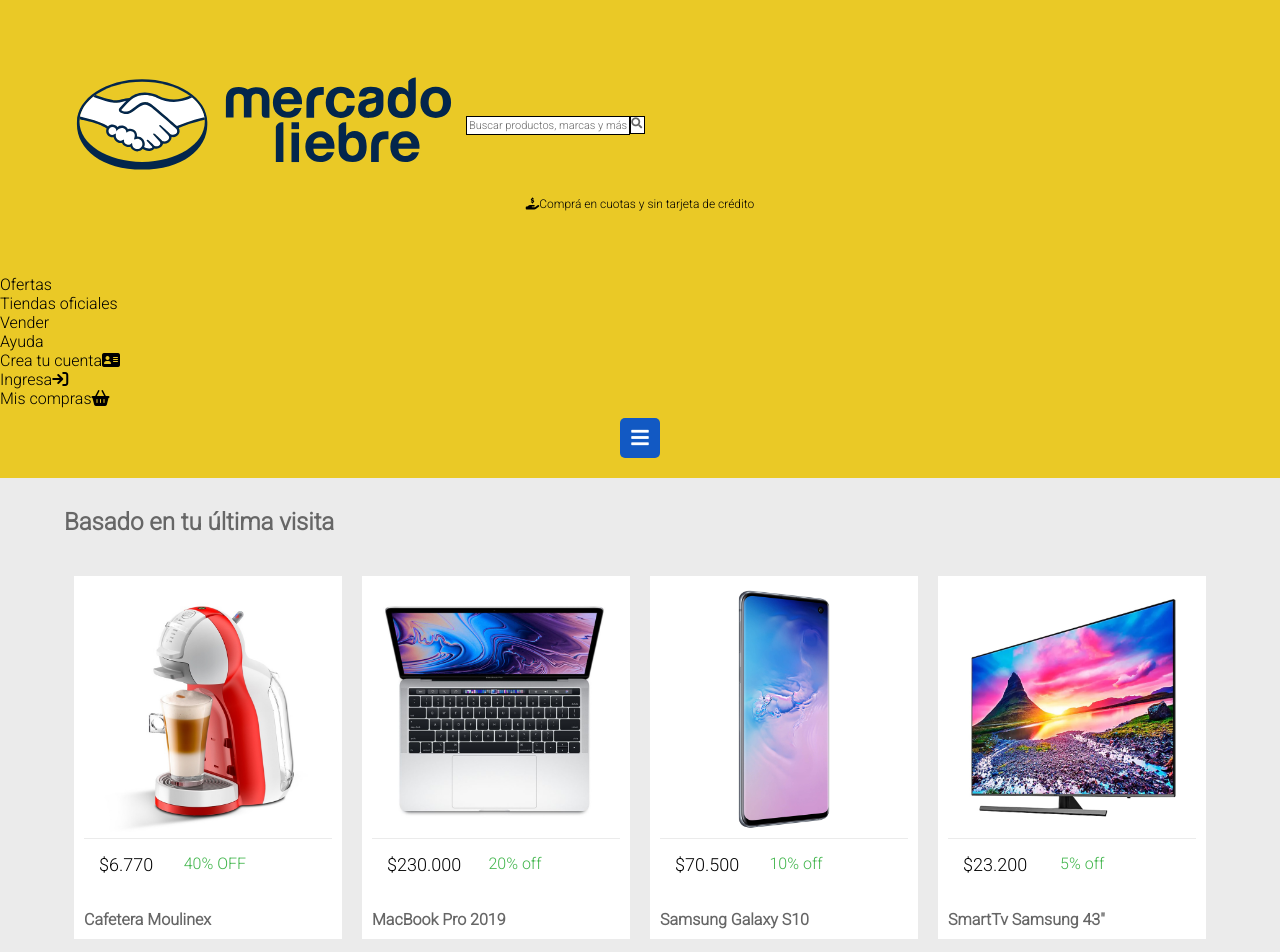
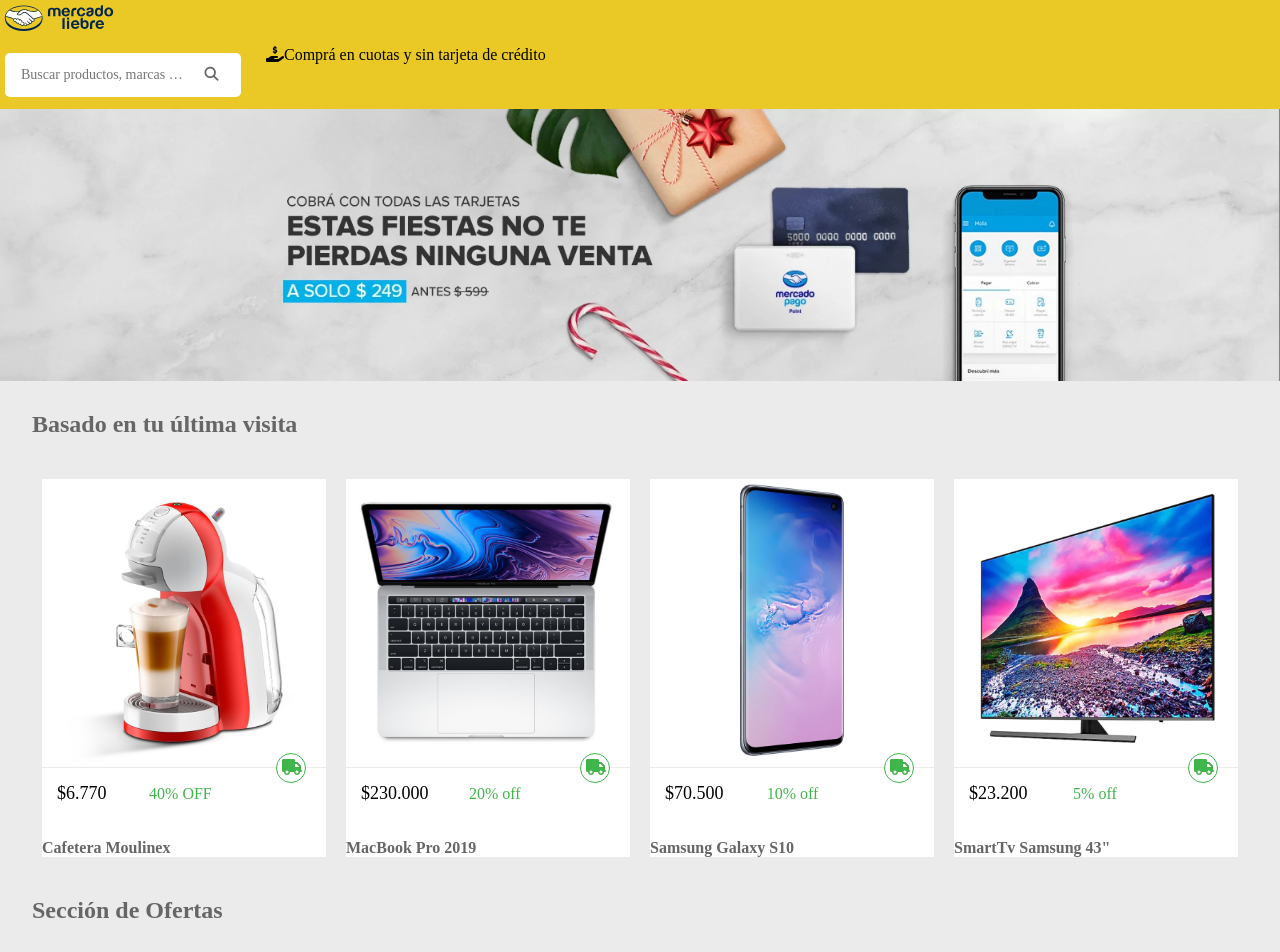
Before and after one commit to JoseGarcia182/Mercado-Liebre, a website: page views/home.html in a window 1280 px wide. Shown: the top 952 px of the page. Drawn offline with Linux system fonts and the light colour scheme.

Commit message:
seguimos arreglando estilos

```diff
--- a/public/css/style.css
+++ b/public/css/style.css
@@ -4,101 +4,242 @@
   box-sizing: border-box;
 }
 
-body{
-  font-family: "Roboto", sans-serif;
-  background-color: #ebebeb;
-}
+
+/*header*/
 
 header{
   background-color: #EAC926;
+  padding: 0;
 }
 
-.logo{
-  width: 100px;
+.top-header {
+  display: flex;
+  align-items: center;
+  justify-content: space-evenly;
+  flex-wrap: wrap;
+}
+.logo {
+  max-width: 300px;
+  padding: 1.5%;
+  width: 48%;
 }
 
 
-h3{
+.container-search{
+  display: flex;
+  align-items: center;
+  justify-content: space-around;
+  width: 100vw;
+}
+
+.container {
+  width: 100%;
+  padding: 5px;
+  display: flex;
+  align-items: center;
+  justify-content: center;
+  margin-top: 3%;
+  margin-bottom: 3%;
+}
+
+form.search-bar {
+  flex-grow: 7;
+  width: 100%;
+  display: flex;
+  align-items: center;
+  border-radius: 5px;
+  padding: 8px 10px;
+  background-color: white;
+}
+
+.search-bar input {
+  flex: 1;
+  border: none;
+  font-size: 15px;
+  color: #666666;
+  overflow: hidden;
+  white-space: nowrap;
+  text-overflow: ellipsis;
+  padding: 6px;
+  float: left;
+  width: 80%;
+  background: white;
+  border-radius: 8px 0 0 8px;
+}
+
+
+.search-bar button {
+  background-color: white;
+  border: none;
+  border-radius: 5px;
+  color: #666666;
+  transition: all 200ms;
+  float: left;
+  width: 18%;
+  padding: 6px;
+  font-size: 12px;
+  cursor: pointer;
+  border-radius: 0 8px 8px 0;
+  border-left: none;
+
+}
+
+.search-bar .nav-search-btn:hover {
+  color: #0022aa;
+}
+
+#subtt{
+  font-size: 16px;
+  margin: 20px;
+  text-align: center;
+}
+
+.burger-menu {
+  display: flex;
+  justify-content: center;
+
+}
+
+.burger-menu i {
+  display: flex;
+  justify-content: center;
+  align-items: center;
+  color: white;
+  background-color: #104aa2;
+  padding: 5px;
+  margin: auto;
+  width: 46px;
+  height: 46px;
+  font-size: 22px;
+  border-radius: 10%;
+  margin-bottom: 5px;
+}
+
+.banner {
+  width: 100vw;
+}
+
+section.banner img {
+  display: flex;
+  flex-wrap: wrap;
+  margin: 0px;
+  width: 100%;
+}
+
+.main-navbar {
+  display: none;
+}
+.main-navbar ul{
+  list-style: none;
+  margin: 0;
+  padding: 0;
+}
+.main-navbar a{
+  text-decoration: none;
+  color: #222222;
+  display: inline-block;
+  padding: 5px 0;
+  font-size: 12px;
+}
+
+
+
+/*main*/
+main {
+  width: 95%;
+  margin: auto;
+}
+
+body {
+  background-color: #ebebeb;
+}
+p {
+  font-size: 12px;
+}
+h3 {
   font-size: 24px;
 }
 
-p{
-  font-size: 12px;
+
+.titulares{
+  font-size: 24px;
+  margin: 30px 0px;
+  color: #666666;
 }
 
-div.top-header{
+section article .main-product{
+  width: 100%;
+  border-top: #ebebeb 1px solid;
+  padding: 15px;
+  position: relative;
   display: flex;
-  flex-wrap: wrap;
-  padding: 5%;
+  align-items: center;
+
 }
 
-header div.top-header p{
-  width: 100%;
-  text-align: center;
-  margin-top: 10px;
+.products{
+  display: flex;
+  flex-direction: column;
 }
 
-header div.logo,
-header .form{
-  width: 50%;
+
+main section .product{
+  margin: 10px;
+  background-color: #fff;
+  box-shadow: none;
 }
 
-header div.logo{
-  padding: 10px;
-  width: 400px;
-}
-header .form{
-  display: flex;
-  align-items: center;
-  padding: 2px;
-  font-size: 11px;
-}
-header nav{
-  font-size: 12px;
-  margin-left: 20px;
+main section article .product-picture{
+  width: 100%;
 }
 
-header ul li{
-  list-style-type: none;
+main section article .Descrip{
+  font-size: 16px;
+  font-weight: bold;
+  color: #666666;
+  margin: 20px 0px 0px 0px;
+  display: none;
   }
 
-header ul li a{
-  text-decoration: none;
-  color: #000;
+
+main section .main-product {
+  display: flex;
 }
 
-header .form .input{
-  background-color: #FFF;
-  border: 1px solid #000;
-  outline: none;
-  color: #666;
-  padding: 2px;
+main article .main-product .Precios {
+  flex-grow: 0.3;
+  font-size: 18px;
 }
 
-header .form .submit{
-  background-color: #FFF;
-  border: 1px solid #000;
-  color: #666;
-  width: 15px;
-  height: 18px;
+main article .main-product .Descuentos {
+  flex-grow: 0.7;
+  font-size: 16px;
+  color: #40b54b;
 }
 
-div.burger-menu{
-  text-align: center;
+
+main section article div i {
+  display: block;
+  font-size: 16px;
+  width: 30px;
+  height: 30px;
+  color: #40b54b;
+  padding: 5px;
+  border: #40b54b 1px solid;
+  background-color: #fff;
+  border-radius: 50%;
+  position: absolute;
+  right: 20px;
+  top: -15px;
+  transition: transform 400ms;
 }
 
-div.burger-menu i{
-  background-color: #1259c3;
-  color: white;
-  text-align: center;
-  font-size: 20px;
-  border-radius: 5px;
-  height: 40px;
-  width: 40px;
-  margin: 10px 0px 20px 0px;
-  padding: 10px;
+
+main section article div i:hover {
+  transform: rotateZ(-90deg);
 }
 
+/*footer*/
 footer section{
   margin: 0 auto;
   width: 90%;
@@ -123,57 +264,67 @@
 
 }
 
-main{
-  width: 90%;
-  margin: auto;
+
+
+
+
+
+/*navegacion en Tablet*/
+@media (min-width: 361px){
+
 }
 
-
-.titulares{
-  font-size: 24px;
-  margin: 30px 0px;
-  color: #666666;
+/*Navegacion en Escritorio*/
+@media (min-width: 769px){
+  .logo {
+    max-width: 600px;
+}
+main section article .Descrip{
+  display: block;
 }
 
-section article .main-product{
-  width: 100%;
-  border-top: #ebebeb 1px solid;
-  padding: 15px;
+.main-navbar li {
+    margin: 0 10px;
+}
+.main-navbar a {
+    font-size: 16px;
+}
+form.search-bar input {
+    font-size: 14px;
+}
+form.search-bar button {
+    font-size: 14px;
+
+}
+.product:hover{
+  box-shadow: 0px 0px 2px black;
+  transition: all 450ms;
+}
+.products{
+  flex-direction: row;
+}
+.product {
+    max-width: 24%;
+}
+footer {
+    display: flex;
     position: relative;
 }
-
-.products{
+footer .copy-right {
+    position: absolute;
+    left: 0;
+    bottom: 0;
+    margin-top: 10px;
+}
+.burger-menu{
+  display: none;
+}
+header{
   display: flex;
 }
-
-main section article{
-  margin: 10px;
-  padding: 10px;
-  background-color: #fff;
+.main-navbar{
+  flex-direction: row;
+  justify-content: flex-start;
 }
 
-main section article .product-picture{
-  width: 100%;
 }
-
-main section article .Descrip{
-  font-size: 16px;
-  font-weight: bold;
-  color: #666666;
-  margin: 20px 0px 0px 0px;
-}
-
-main section .main-product {
-  display: flex;
-}
-
-main article .main-product .Precios {
-  flex-grow: 0.3;
-  font-size: 18px;
-}
-
-main article .main-product .Descuentos {
-  flex-grow: 0.7;
-  font-size: 16px;
-  color: #40b54b;
-}
--- a/views/home.html
+++ b/views/home.html
@@ -2,21 +2,15 @@
 <html lang="es">
   <head>
     <meta charset="UTF-8" />
-    <script
-      src="https://kit.fontawesome.com/b56dbb4480.js"
-      crossorigin="anonymous"
-    ></script>
-    <link rel="stylesheet" href="https://fontawesome.com/v5/search?m=free" />
-    <link
-      href="https://cdnjs.cloudflare.com/ajax/libs/font-awesome/5.15.3/css/all.min.css"
-      rel="stylesheet"
-    />
+    <meta name="viewport" content="width=device-width, initial-scale=1.0" />
+    <script src="https://kit.fontawesome.com/d400b8278b.js" crossorigin="anonymous"></script>
     <link rel="preconnect" href="https://fonts.googleapis.com" />
     <link rel="preconnect" href="https://fonts.gstatic.com" crossorigin />
     <link
       href="https://fonts.googleapis.com/css2?family=Roboto:wght@300&display=swap"
       rel="stylesheet"
     />
+    <link rel="stylesheet" href="/css/normalize.css" />
     <link rel="stylesheet" href="/css/style.css" />
     <title>Mercado Liebre</title>
   </head>
@@ -24,22 +18,32 @@
   <body>
     <header>
       <div class="top-header">
+        <div class="contairner-search">
         <div class="logo">
           <img
             src="/images/logo-mercado-liebre.svg"
             alt="Logo de Mercadoliebre"
           />
         </div>
-        <div class="form" action="#" method="GET">
-          <div class="input">Buscar productos, marcas y más</div>
-          <div class="submit"><i class="fa fa-search"></i></div>
+        <div class="container">
+          <form action="#" method="GET" class="search-bar">
+            <input
+              type="text"
+              id="search-box"
+              placeholder="Buscar productos, marcas y más..."
+            />
+            <button type="submit" class="nav-search-btn">
+              <i class="fas fa-search"></i>
+            </button>
+          </form>
         </div>
-        <p>
+      </div>
+        <p id="subtt">
           <i class="fa-solid fa-hand-holding-dollar"></i>Comprá en cuotas y sin
           tarjeta de crédito
         </p>
       </div>
-
+      <nav class="main-navbar">
       <ul class="ul__nav">
         <li><a href="#">Ofertas</a></li>
         <li><a href="#">Tiendas oficiales</a></li>
@@ -59,45 +63,60 @@
           <a href="#">Mis compras</a><i class="fa-solid fa-basket-shopping"></i>
         </li>
       </ul>
+    </nav>
 
       <div class="burger-menu">
         <i class="fas fa-bars"></i>
       </div>
     </header>
+ <section class="banner">
+        <img
+          id="banner"
+          src="/images/img-home-banner.jpg"
+          alt="banner de ofertas"
+        />
+  </section>
+    <main>
 
-    <main>
       <section>
         <h3 class="titulares">Basado en tu última visita</h3>
         <div class="products">
-          <article>
+          <article class="product">
             <img class="product-picture" src="/images/img-cafetera-moulinex.jpg" />
             <div class="main-product">
               <p class="Precios">$6.770</p>
-              <p class="Descuentos">40% OFF</p></div>
+              <p class="Descuentos">40% OFF</p>
+              <i class="fa-solid fa-truck"></i>
+            </div>
               <h4 class="Descrip"><strong>Cafetera Moulinex</strong></h4>
 
           </article>
-          <article>
+          <article class="product">
             <img class="product-picture" src="/images/img-macbook-pro-2019.jpg" />
             <div class="main-product">
             <p class="Precios">$230.000</p>
-            <p class="Descuentos">20% off</p></div>
+            <p class="Descuentos">20% off</p>
+            <i class="fa-solid fa-truck"></i>
+          </div>
             <h4 class="Descrip"><strong>MacBook Pro 2019</strong></h4>
 
           </article>
-          <article>
+          <article class="product">
             <img class="product-picture" src="/images/img-samsung-galaxy-s10.jpg" />
             <div class="main-product">
             <p class="Precios">$70.500</p>
-            <p class="Descuentos">10% off</p></div>
+            <p class="Descuentos">10% off</p>
+            <i class="fa-solid fa-truck"></i>
+          </div>
             <h4 class="Descrip"><strong>Samsung Galaxy S10</strong></h4>
 
           </article>
-          <article>
+          <article class="product">
             <img class="product-picture" src="/images/img-tv-samsung-smart.jpg" />
             <div class="main-product">
             <p class="Precios">$23.200</p>
             <p class="Descuentos">5% off</p>
+            <i class="fa-solid fa-truck"></i>
             </div>
             <h4 class="Descrip"><strong>SmartTv Samsung 43"</strong></h4>
 
@@ -109,38 +128,46 @@
         <h3 class="titulares">Sección de Ofertas</h3>
 
         <div class="products">
-          <article>
+          <article class="product">
             <img class="product-picture" src="/images/img-cafetera-moulinex.jpg" />
             <div class="main-product">
             <p class="Precios">$6.770</p>
-            <p class="Descuentos">40% OFF</p></div>
+            <p class="Descuentos">40% OFF</p>
+            <i class="fa-solid fa-truck"></i>
+          </div>
             <h4 class="Descrip"><strong>Cafetera Moulinex</strong></h4>
 
           </article>
 
-          <article>
+          <article class="product">
             <img class="product-picture" src="/images/img-macbook-pro-2019.jpg" />
             <div class="main-product">
             <p class="Precios">$230.000</p>
-            <p class="Descuentos">20% off</p></div>
+            <p class="Descuentos">20% off</p>
+            <i class="fa-solid fa-truck"></i>
+          </div>
             <h4 class="Descrip"><strong>MacBook Pro 2019</strong></h4>
 
           </article>
 
-          <article>
+          <article class="product">
             <img class="product-picture" src="/images/img-samsung-galaxy-s10.jpg" />
             <div class="main-product">
             <p class="Precios">$70.500</p>
-            <p class="Descuentos">10% off</p></div>
+            <p class="Descuentos">10% off</p>
+            <i class="fa-solid fa-truck"></i>
+          </div>
             <h4 class="Descrip"><strong>Samsung Galaxy S10</strong></h4>
 
           </article>
 
-          <article>
+          <article class="product">
             <img class="product-picture" src="/images/img-tv-samsung-smart.jpg" />
             <div class="main-product">
             <p class="Precios">$23.200</p>
-            <p class="Descuentos">5% off</p></div>
+            <p class="Descuentos">5% off</p>
+            <i class="fa-solid fa-truck"></i>
+          </div>
             <h4 class="Descrip"><strong>SmartTv Samsung 43"</strong></h4>
 
           </article>
```
Lines whose indentation alone changed are shown as unchanged.
